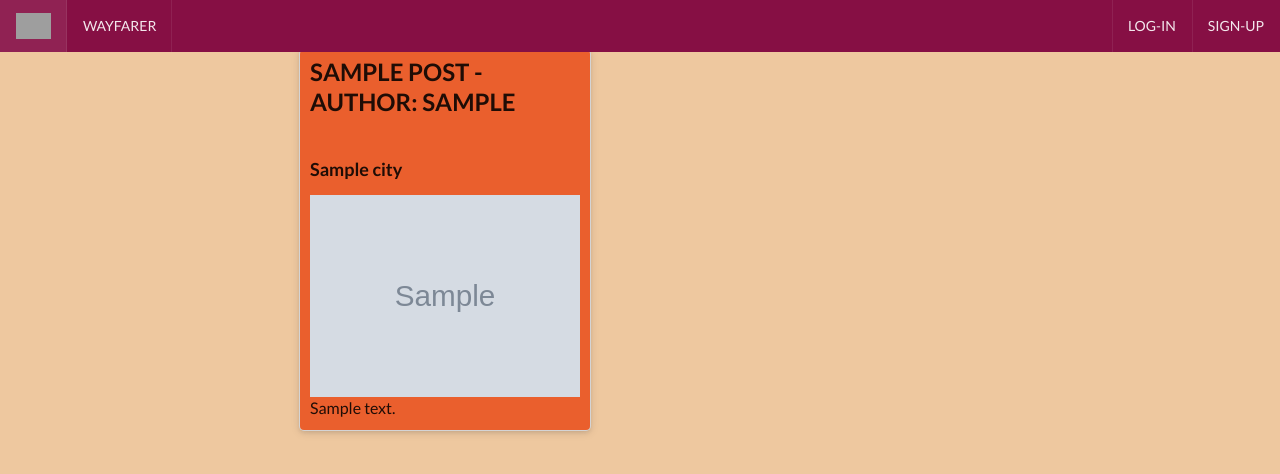
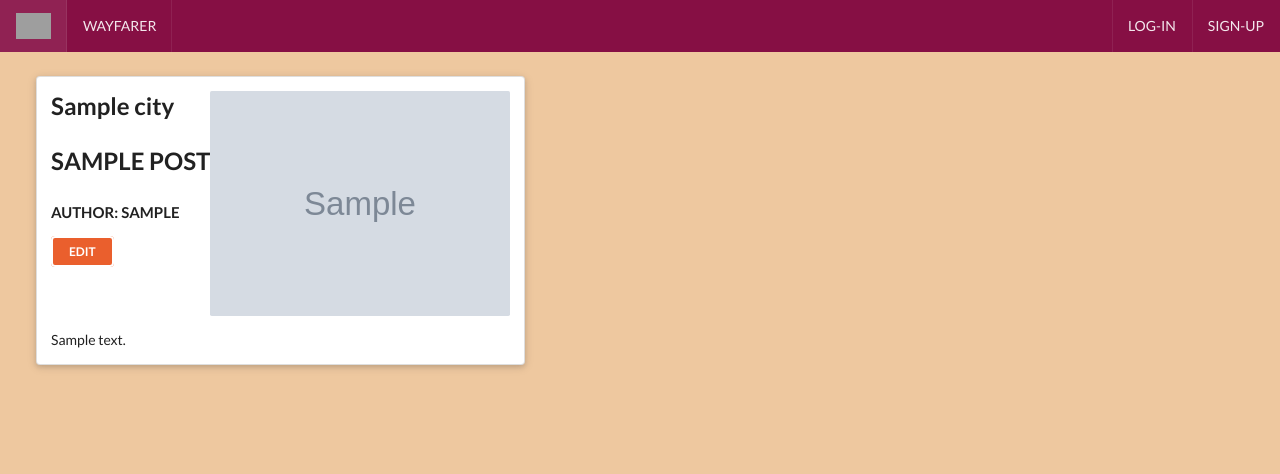
Before and after one commit to dtklumpp/wayfarer-djr, a Django app: template main_app/templates/posts/detail.html in a window 1280 px wide. Shown: the top 474 px of the page. Run offline with Django 3.2, Linux system fonts and the light colour scheme; the template is opened without the code that fills it: values that come from a table or form of the project are taken from there, others are empty; tables that the repository leaves empty hold one stand-in row (values such as "Sample post"); grey boxes marked "Sample" are stand-in pictures; some libraries are stand-ins or nearby versions; grey boxes are pictures that could not be loaded.

Commit message:
adds styling to post-detail view

```diff
--- a/main_app/templates/home.html
+++ b/main_app/templates/home.html
@@ -59,7 +59,7 @@
                         <div class="ui modal create-post-class" style="padding: 10px;">
                             <h2 class="ui modal-header">Add a New Post!</h2>
                             <div class="ui modal-body">
-                                <form class="ui small form" action="/posts/create/{{city.id}}" method="POST">
+                                <form class="ui large form" action="/posts/create/{{city.id}}" method="POST">
                                     {% csrf_token %}
                                     <div class="content">
                                         {{ post_form.as_p }}
--- a/main_app/templates/posts/detail.html
+++ b/main_app/templates/posts/detail.html
@@ -4,13 +4,55 @@
 
 {% block content %}
 
-<div class="ui main text container" style="padding: 10px;">
-    <div class="ui raised card" style="background-color:var(--tertiary); padding:10px;">
-        <h2 class="ui header" style="text-transform:uppercase">{{ post.title }} - author: {{ post.profile.user.username }}</h2>
-        <h3>{{ post.city.name }}</h3>
-        <img src="{{ post.image }}" style="max-width: 300px" alt="city image">
-        <p>{{ post.content }}</p>
+<div class="ui grid" style="padding: 50px;">
+    <div class="ui raised segment">
+        <div class="ui items">
+            <div class="ui item">
+                <div class="content">
+                    <h2>{{ post.city.name }}</h2>
+                    <h2 style="text-transform:uppercase">{{ post.title }}</h2><h4 style="text-transform:uppercase">author: {{ post.profile.user.username }}</h4>
+                        <div class="ten wide column">
+                            <button class="ui inverted tiny button" style="background-color: var(--tertiary);">EDIT</button>
+                            <script>
+                                $(function(){
+                                    $("#edit-post").click(function(){
+                                        $(".edit-post-class").modal('show');
+                                    });
+                                    $(".edit-post-class").modal({
+                                        closable: true
+                                    });
+                                });
+                            </script>
+<!------------ ADD EDIT POST MODAL  ------------>
+                        <div class="ui modal create-post-class" style="padding: 10px;">
+                            <h2 class="ui modal-header">Add a New Post!</h2>
+                            <div class="ui modal-body">
+                                <form class="ui large form" action="/posts/edit/{{city.id}}" method="POST">
+                                    {% csrf_token %}
+                                    <div class="content">
+                                        {{ post_form.as_p }}
+                                    </div>
+                                    <input class="ui button" type="submit" value="Submit" style="margin:10px; background-color:var(--quaternary)">
+                                </form>
+                            </div>
+                        </div>
+<!----------------------------------------------->
+                        </div>
+                </div>
+                <div class="ui medium image">
+                    <img src="{{ post.image }}">
+                </div>
+            </div>
+            <div class="row">
+                <div class="six wide column">
+                </div>
+            </div>
+            <div class="content">
+                <p>{{ post.content }}</p>
+            </div>
+        </div>
     </div>
 </div>
 
+
 {% endblock %}
--- a/main_app/templates/registration/profile.html
+++ b/main_app/templates/registration/profile.html
@@ -4,7 +4,7 @@
 
 {% block content %}
 
-<div class="ui two column centered grid" style="margin: 50px;">
+<div class="ui two column centered grid" style="margin: 30px;">
     <div class="six wide column">
         <div class="ui segment" style="background-color: var(--primary); max-width: 300px;">
             <div class="ui card" style="position: relative;">
@@ -12,7 +12,7 @@
                     <img src="{{ MEDIA_URL }}{{ profile.image }}">
                 </div>
                 <div class="content">
-                    <a class="header" style="text-transform:uppercase">{{ profile.user.username }}'s Profile</a>
+                    <a class="header" style="text-transform:uppercase">{{ profile.user.username }}</a>
                     <div class="meta">
                     <span class="date" style="text-transform:uppercase">Joined {{ profile.join_date}}</span>
                     </div>
@@ -22,7 +22,7 @@
                 </div>
                 {% if profile.user.username == request.user.username %}
                 <div class="extra content">
-                    <a href="{% url 'edit_profile' profile.user.username %}">EDIT PROFILE</a>
+                    <a href="{% url 'edit_profile' profile.user.username %}" style="color: var(--tertiary); font-weight: bold;">EDIT PROFILE</a>
                 </div>
                 {% endif %}
             </div>
```
